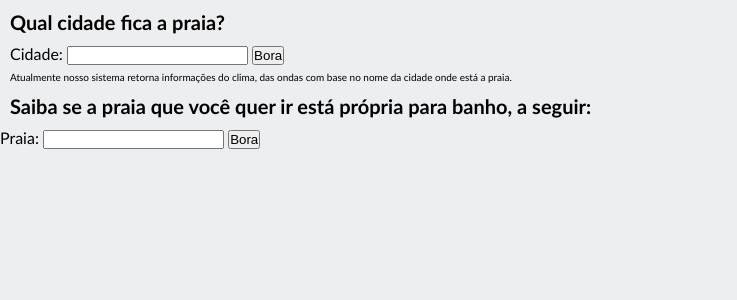
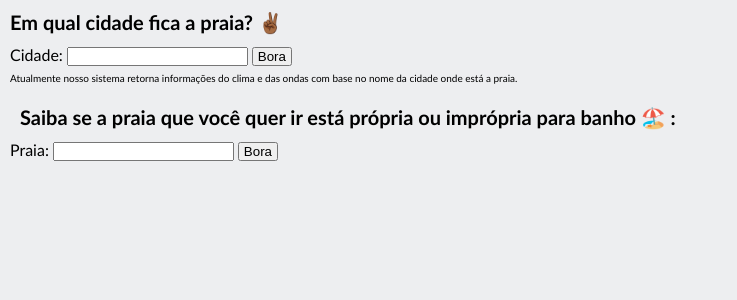
Before and after one commit to renan-b-eth/ProjetoPythonCP5-CP6, a Flask app: template Projeto-ViagemPraia/templates/index.html in a window 1280 px wide. Shown: the part 81-381 px from the top of the page, without its empty margins (0-737 px from the left). Run offline with Flask 3, Linux system fonts and the light colour scheme; the template is opened without the code that fills it, so the values that code supplies are empty.

Commit message:
Estilizando V3

```diff
--- a/Projeto-ViagemPraia/templates/index.html
+++ b/Projeto-ViagemPraia/templates/index.html
@@ -12,19 +12,19 @@
 <body>
     <p></p>
     <div class="container-cidade">
-        <h2>Qual cidade fica a praia?</h2>
+        <h2>Em qual cidade fica a praia? ✌🏾</h2>
         <form action="/enviar-cidade" method="POST" class="cidade">
             <label>Cidade:</label>
             <input type="text" id="cidade" name="cidade" required>
-            <input type="submit" value="Bora">
+            <input type="submit" value=" Bora ">
         </form>
-        <span> Atualmente nosso sistema retorna informações do clima, das ondas com base no nome da cidade onde está a praia.</span><br>
+        <span> Atualmente nosso sistema retorna informações do clima e das ondas com base no nome da cidade onde está a praia.</span><br>
     <div class="container-praia">
-        <h2>Saiba se a praia que você quer ir está própria para banho, a seguir:</h2>
+        <h2>Saiba se a praia que você quer ir está própria ou imprópria para banho 🏖️ :</h2>
         <form action="/enviar-praia" method="POST">
             <label>Praia:</label>
             <input type="text" id="praia" name="praia" required>
-            <input type="submit" value="Bora">
+            <input type="submit" value=" Bora ">
         </form>
     </div>
 
--- a/Projeto-ViagemPraia/templates/style.css
+++ b/Projeto-ViagemPraia/templates/style.css
@@ -35,6 +35,10 @@ h1 {
     padding-left: 10px;
 }
 
+.container-praia {
+    padding: 10px;
+}
+
 body {
     /*background-color: #cec1b02f;*/
     background-color: #80869223;
```
Also changed, not shown: 1 other file.
